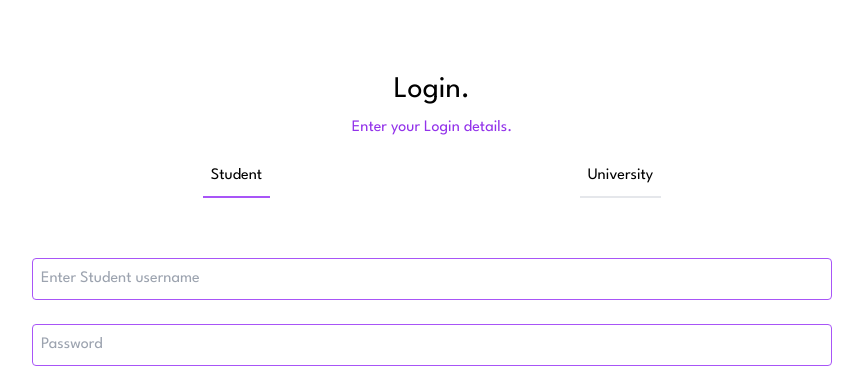
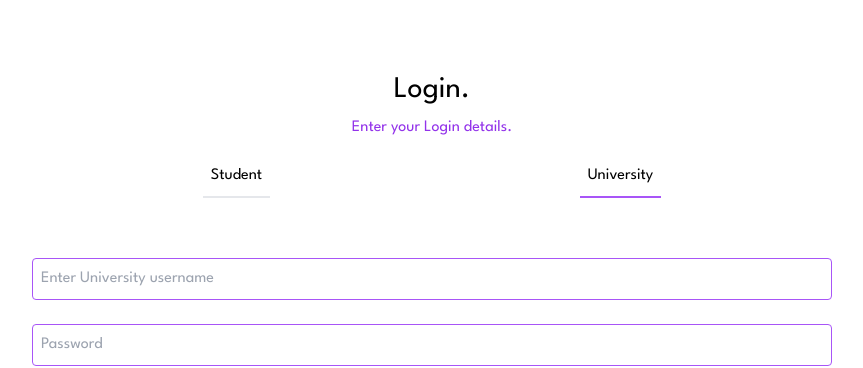
Before and after one commit to ELECTRON11111/transcript-system, a Next.js app: page /Login in a window 1280 px wide. Shown: the top 368 px of the page, without its empty margins (208-1071 px from the left). Built offline with nearby package versions, Linux system fonts and the light colour scheme.

Commit message:
Updated the Login page to change Input design for Student and Uni login

```diff
--- a/src/app/Login/page.tsx
+++ b/src/app/Login/page.tsx
@@ -1,21 +1,30 @@
+"use client";
+
+import { useState } from "react";
 import React from "react";
 import Link from "next/link";
 
 
 export default function Login () {
+    const [isStudent, changeIsStudent] = useState(false);
+
+    const spanClickHandler = (newState:boolean) => {
+        changeIsStudent(newState);
+    }
+
     return (
         <div id="login" className="w-full bg-white p-4 py-8 md:flex md:flex-col md:justify-center md:px-60 md:pb-16">
             <div id="head" className="my-8">
                 <h1 className="my-2 text-3xl md:text-center">Login.</h1>
                 <h1 className="text-purple-600 md:text-center">Enter your Login details.</h1>
                 <div id="links" className="m-4 flex justify-around">
-                    <Link href={"#"} id="active" className="border-b-2 p-2 border-b-purple-500">Student</Link>
-                    <Link href={"#"} className="border-b-2 p-2">University</Link>
+                    <span className={`border-b-2 p-2 cursor-pointer select-none ${isStudent? "border-b-purple-500": ""}`} onClick={() => changeIsStudent(true)}>Student</span>
+                    <span className={`border-b-2 p-2 cursor-pointer select-none ${!isStudent? "border-b-purple-500": ""}`} onClick={() => changeIsStudent(false)}>University</span>
                 </div>
             </div>
 
-            <form action="#" className="flex flex-col justify-around">
-                <input type="username" className="input" placeholder="Enter Student username" />
+            <form action="#" className="flex flex-col justify-around" onSubmit={(e) => e.preventDefault()}>
+                <input type="username" className="input" placeholder={`Enter ${isStudent? "Student": "University" } username`} />
                 <input type="password" className="input" placeholder="Password" />
                 <button type="submit" className="my-4 p-2 w-full bg-purple-600 rounded text-white transition duration-300 ease-out hover:shadow-lg">Submit</button>
             </form>
```
